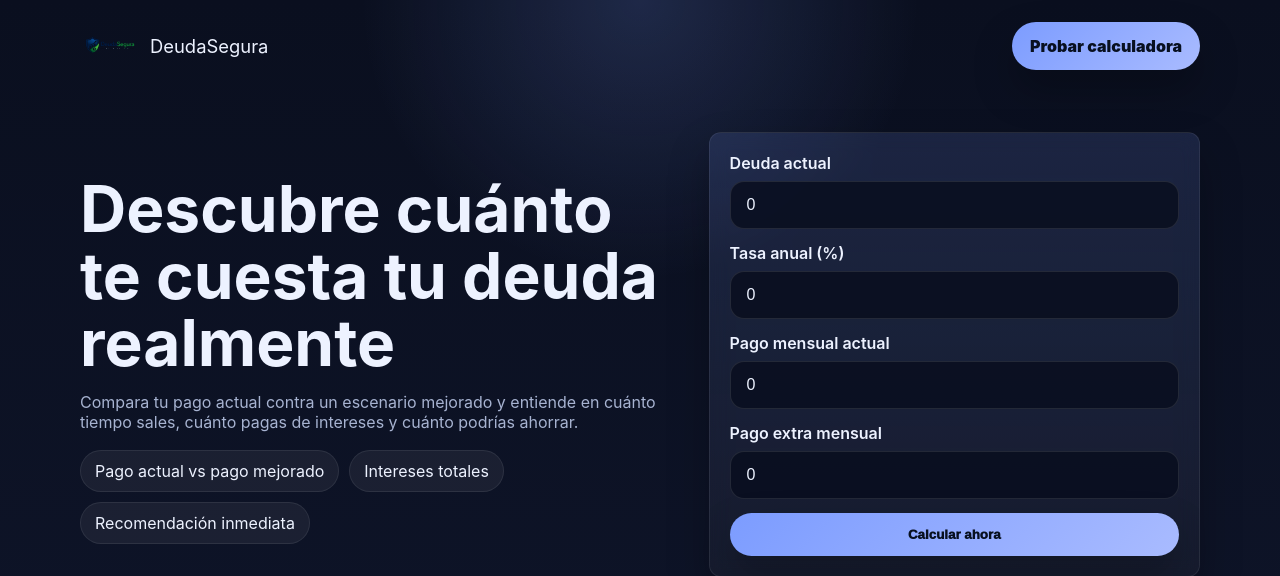
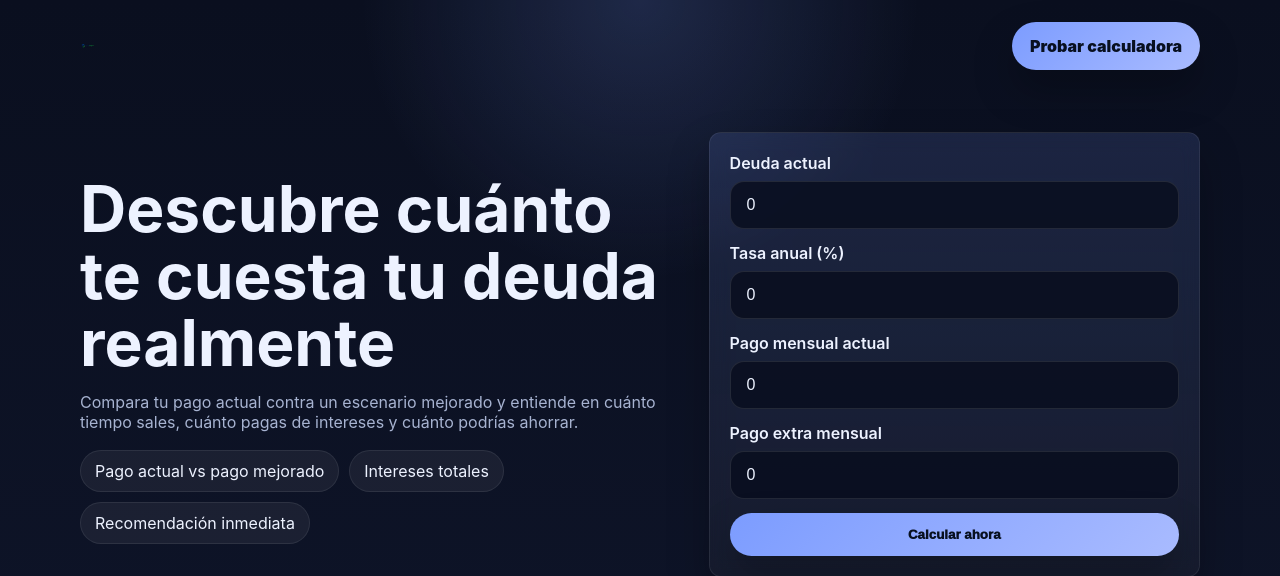
Before and after one commit to DanielMB2003/debt-safe, a FastAPI app: page / in a window 1280 px wide. Shown: the top 576 px of the page. Run offline with FastAPI, Linux system fonts and the light colour scheme.

Commit message:
Logo y Favicon 2

```diff
--- a/app/static/css/styles.css
+++ b/app/static/css/styles.css
@@ -199,7 +199,7 @@ body {
 }
 
 .logo {
-  height: 40px;
+  height: 10px;
   border-radius: 6px;
 }
 
--- a/app/templates/base.html
+++ b/app/templates/base.html
@@ -26,7 +26,7 @@
         <div>
           <div class="brand">
             <img src="/static/images/Logo_entero.png" alt="DeudaSegura logo" class="logo">
-            <span>DeudaSegura</span>
+            <!--<span>DeudaSegura</span>-->
           </div>
         </div>
         <a class="nav-link" href="#calculadora">Probar calculadora</a>
```
